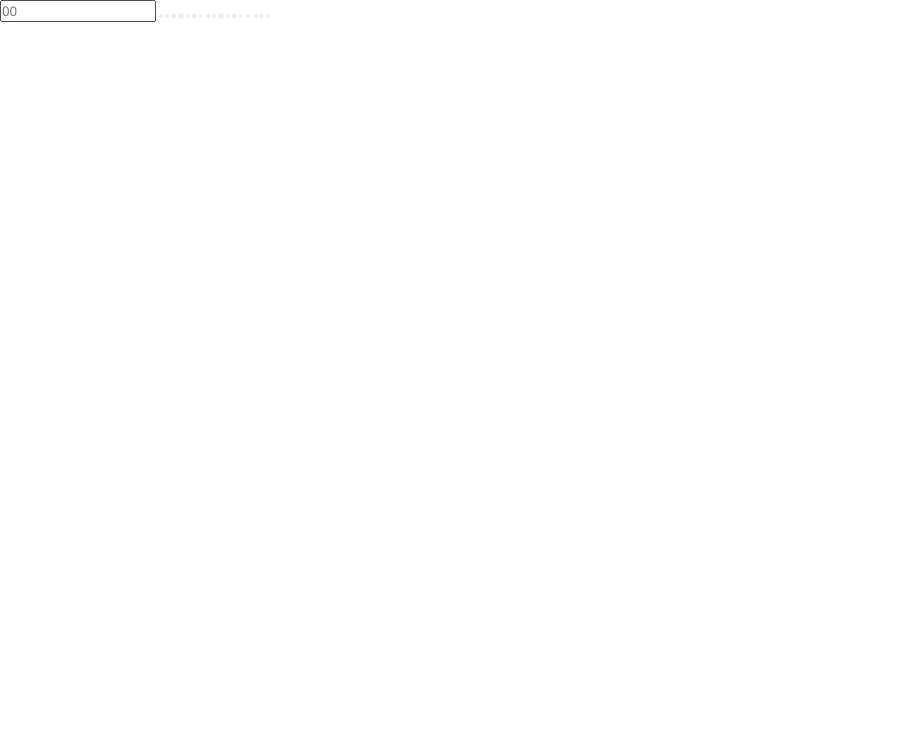
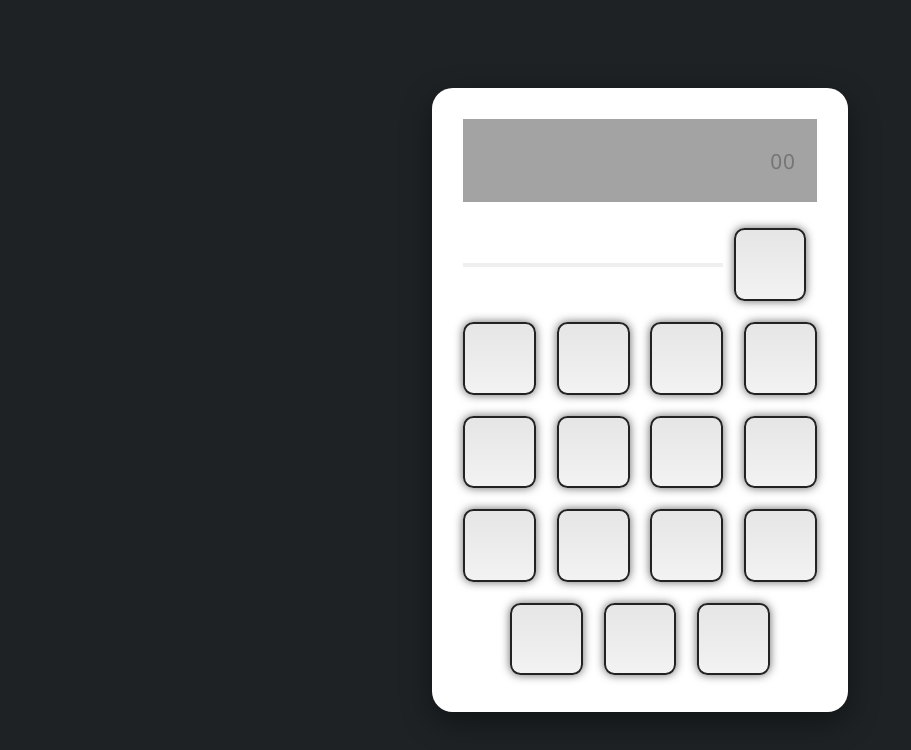
Before and after one commit to HailanRoberto/Calculadora, a plain HTML site: page index.html in a window 1280 px wide. Shown: the whole page, without its empty margins (0-911 px from the left). Drawn offline with Linux system fonts and the light colour scheme.

Commit message:
Adiciona layuot-css

```diff
--- a/css/style.css
+++ b/css/style.css
@@ -11,3 +11,56 @@
 html {
     font-size: 65%;
 }
+
+.container {
+    width: 100%;
+    height: 100vh;
+    background-color: #1e2224;
+    display: flex;
+    justify-content: center;
+    align-items: center;
+}
+
+.calculadora {
+    width: 40rem;
+    height: 60rem;
+    background-color: #ffffff;
+    padding: 3rem 2rem;
+    border-radius: 2rem;
+    box-shadow: 0 1rem 3rem rgba(0, 0, 0, 0.4);
+    display: flex;
+    flex-wrap: wrap;
+    justify-content: center;
+    align-items: center;
+}
+
+.tela {
+    width: 34rem;
+    height: 8rem;
+    background-color: #a3a3a3;
+    margin-bottom: 1.5rem;
+    border: none;
+    pointer-events: none;
+    text-align: right;
+    font-size: 2rem;
+    letter-spacing: 0.1rem;
+    color: #fff;
+    padding: 2rem;
+}
+
+.btn,
+.igualdade {
+    width: 7rem;
+    height: 7rem;
+    margin: 1rem;
+    border: none;
+    background: linear-gradient(180deg, hsl(0, 0%, 90%), hsl(0, 0%, 95%));
+    box-shadow: 0 0 10px 0 rgba(0, 0, 0, 0.6);
+    border: 2px solid #222;
+    border-radius: 1rem;
+    cursor: pointer;
+}
+
+.btn__clear {
+    width: 25rem;
+}
```
